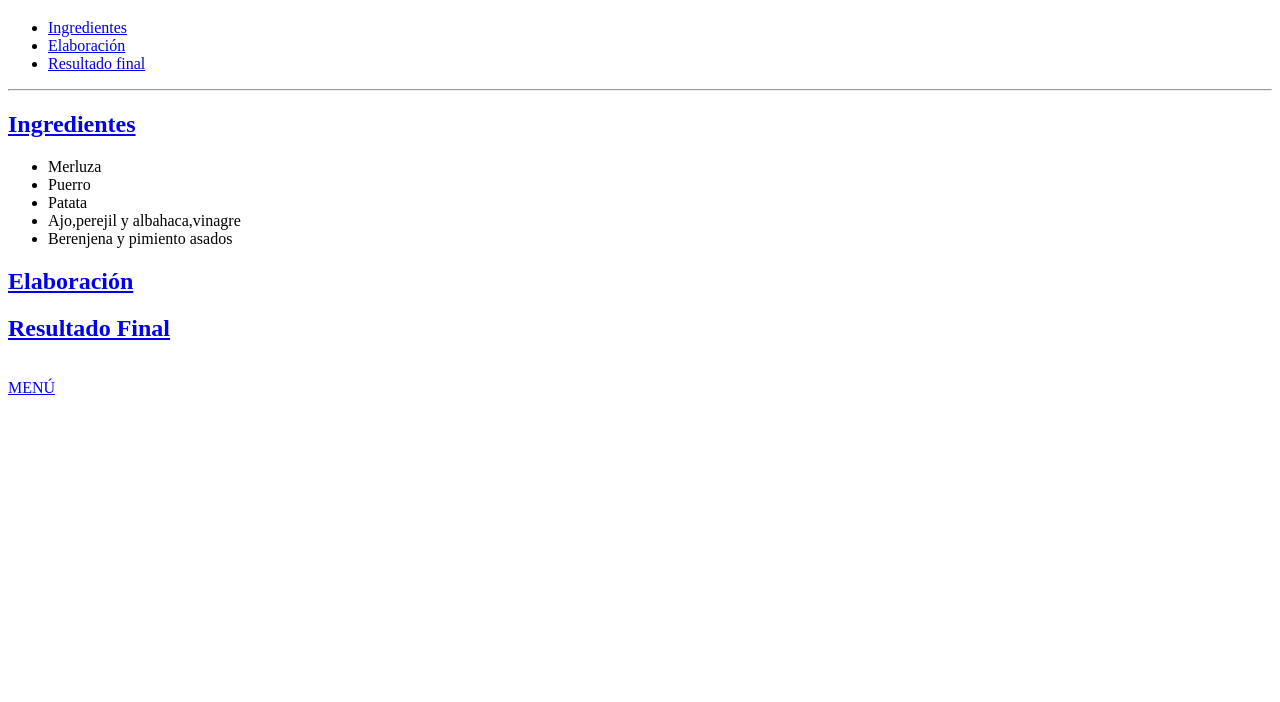
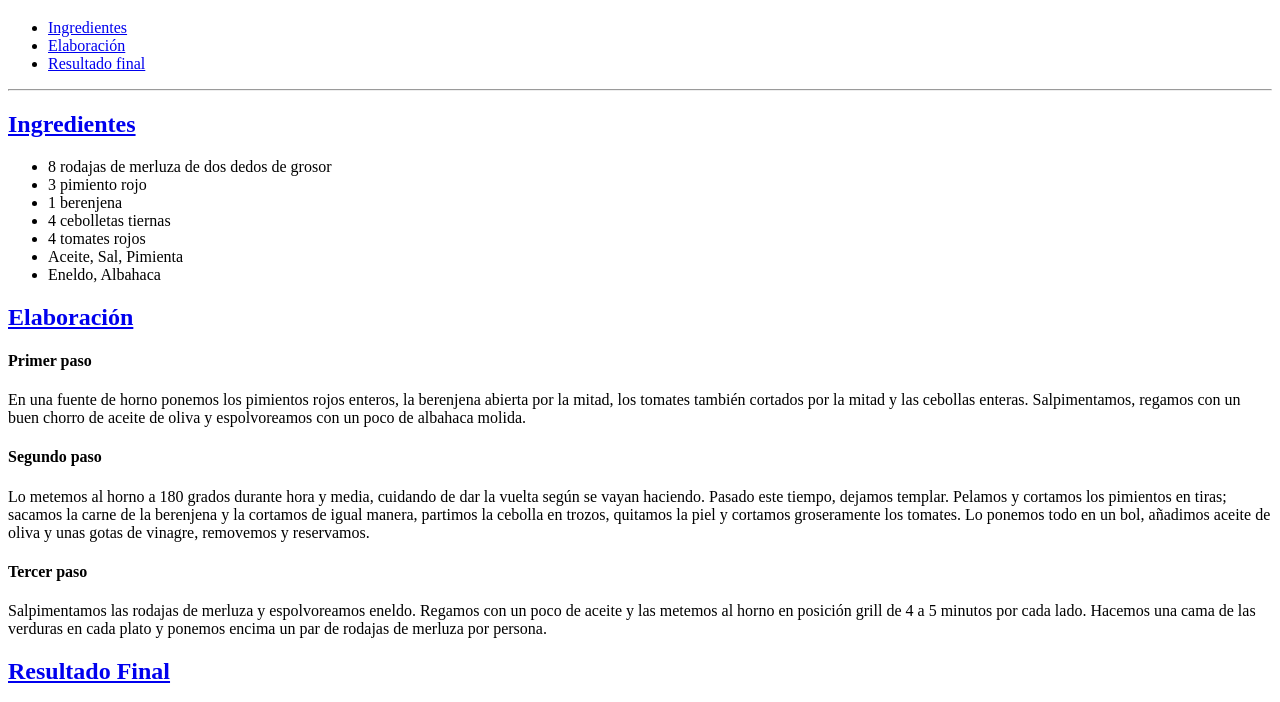
Before and after one commit to izanHub/0373-A4E2-Mi-men--saludable_IzanIzquierdo, a plain HTML site: page platos/segundoplato/merluza.html in a window 1280 px wide. Shown: the part 61-763 px from the top of the page. Drawn offline with Linux system fonts and the light colour scheme.

Commit message:
Merluza y ultimos retoques

```diff
--- a/platos/segundoplato/merluza.html
+++ b/platos/segundoplato/merluza.html
@@ -17,18 +17,25 @@
     <hr>
     <h2 id="ING2"><a href="#Titulo2">Ingredientes</a></h2>
     <ul>
-        <li>Merluza</li>
-        <li>Puerro</li>
-        <li>Patata</li>
-        <li>Ajo,perejil y albahaca,vinagre</li>
-        <li>Berenjena y pimiento asados</li>
+        <li>8 rodajas de merluza de dos dedos de grosor</li>
+        <li>3 pimiento rojo</li>
+        <li>1 berenjena</li>
+        <li>4 cebolletas tiernas</li>
+        <li>4 tomates rojos</li>
+        <li>Aceite, Sal, Pimienta</li>
+        <li>Eneldo, Albahaca</li>
     </ul>
     <h2 id="ELA2"><a href="#Titulo2">Elaboración</a></h2>
-
+    <h4>Primer paso</h4>
+    <p>En una fuente de horno ponemos los pimientos rojos enteros, la berenjena abierta por la mitad, los tomates también cortados por la mitad y las cebollas enteras. Salpimentamos, regamos con un buen chorro de aceite de oliva y espolvoreamos con un poco de albahaca molida.</p>
+    <h4>Segundo paso</h4>
+    <p>Lo metemos al horno a 180 grados durante hora y media, cuidando de dar la vuelta según se vayan haciendo. Pasado este tiempo, dejamos templar. Pelamos y cortamos los pimientos en tiras; sacamos la carne de la berenjena y la cortamos de igual manera, partimos la cebolla en trozos, quitamos la piel y cortamos groseramente los tomates. Lo ponemos todo en un bol, añadimos aceite de oliva y unas gotas de vinagre, removemos y reservamos.</p>
+    <h4>Tercer paso</h4>
+    <p>Salpimentamos las rodajas de merluza y espolvoreamos eneldo. Regamos con un poco de aceite y las metemos al horno en posición grill de 4 a 5 minutos por cada lado. Hacemos una cama de las verduras en cada plato y ponemos encima un par de rodajas de merluza por persona.</p>
 
     <h2 id="RES2"><a href="#Titulo2">Resultado Final</a></h2>
-    <img src="" alt="">
-    <br>
+    <img src="../../img/merluza.jpg" alt="ResultadoMerluza" width="500">
+    <br><br>
     <a href="../../index.html">MENÚ</a>
 </body>
 </html>
```
Also changed, not shown: platos/primerplato/cremacalabaza.html (+4 -4 lines), platos/tercerplato/macedonia.html (+2 -2 lines).
